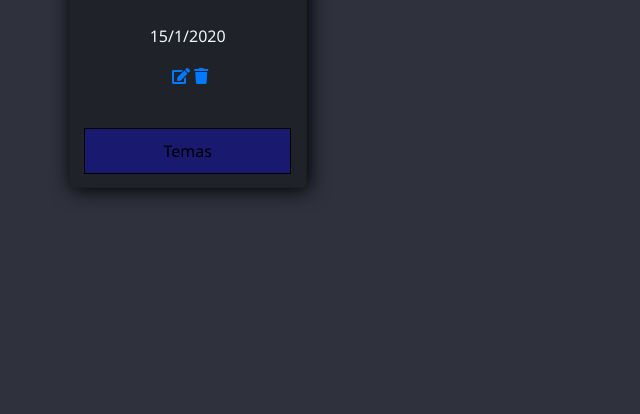
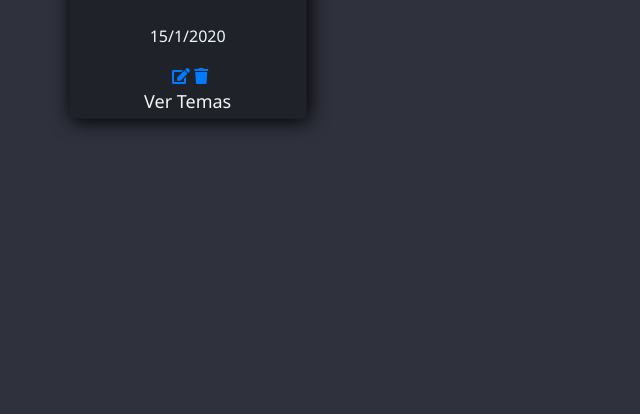
Before and after one commit to SistemaDeManualesElectronicos/ManualesE., an ASP.NET Core app: page /Cursos/Cursos in a window 1280 px wide. Shown: the part 286-700 px from the top of the page, without its empty margins (0-640 px from the left). Run offline with ASP.NET Core 8, Linux system fonts and the light colour scheme; tables that the repository leaves empty hold one stand-in row (values such as "Sample post"); some libraries are stand-ins or nearby versions.

Commit message:
Ver temas

```diff
--- a/ManualesElectronicosFInalFinal2/ManualesElectronicosFInalFinal2/Views/Cursos/Cursos.cshtml
+++ b/ManualesElectronicosFInalFinal2/ManualesElectronicosFInalFinal2/Views/Cursos/Cursos.cshtml
@@ -72,8 +72,9 @@
                     @*<p> @item.FechaFinal.Value.Day/@item.FechaFinal.Value.Month/@item.FechaFinal.Value.Year </p>*@
                     <a href="javascript:editar(@item.Id)" style="margin-left:5px;"><i class="fas fa-edit"></i></a>
                     <a href="javascript:eliminar(@item.Id)"><i class="fa fa-trash"></i></a>
-                        <button>Temas</button>
+                    <div><a href="#" style="color:whitesmoke; font-size:large;">Ver Temas</a></div>
                 </div>
+
             </div>
             }
 
--- a/ManualesElectronicosFInalFinal2/ManualesElectronicosFInalFinal2/wwwroot/Content/cards.css
+++ b/ManualesElectronicosFInalFinal2/ManualesElectronicosFInalFinal2/wwwroot/Content/cards.css
@@ -43,7 +43,7 @@ h1 {
     color:aliceblue;
 }
 
-button {
+.button {
     margin-top: 40px;
     margin-bottom: 10px;
     /* background-color: forestgreen;*/
```
Lines whose indentation alone changed are shown as unchanged.
